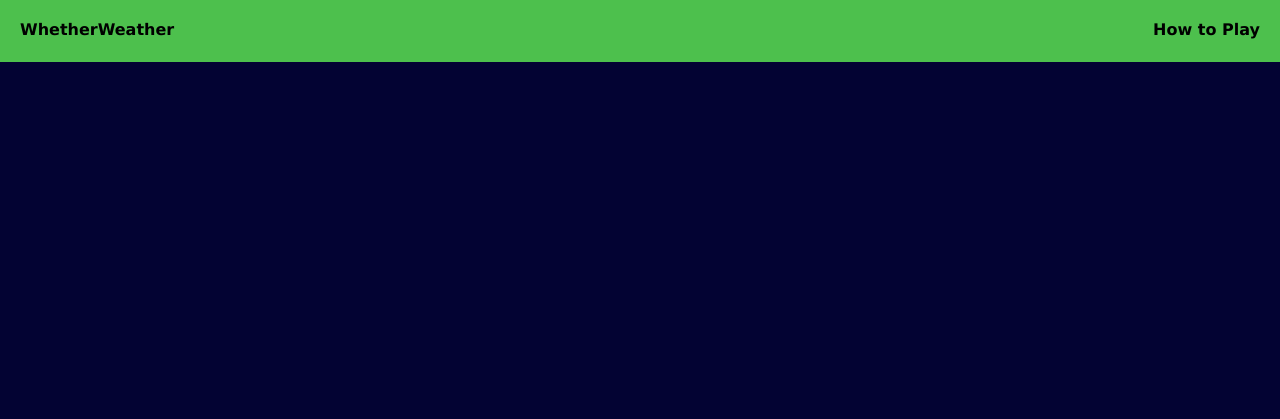
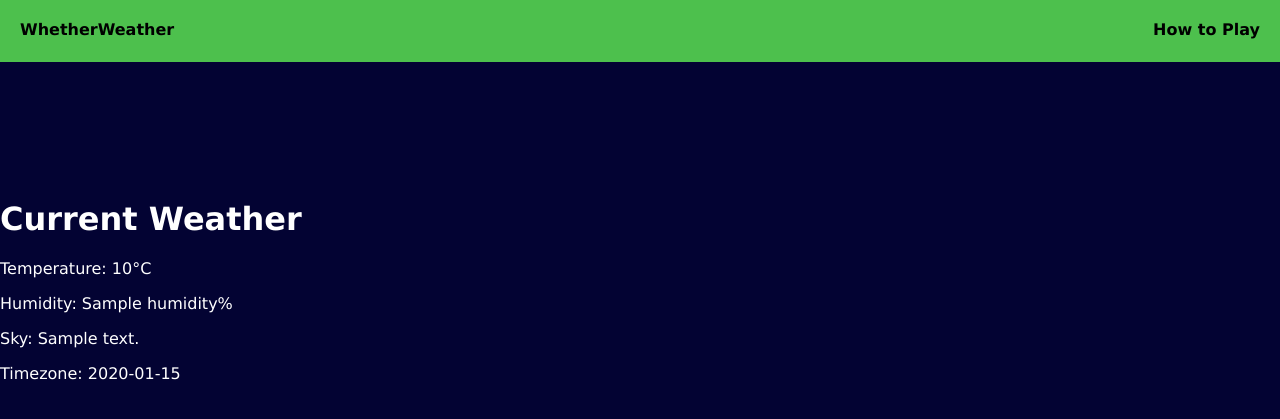
Before and after one commit to jerryp330/WhetherWeather, a Flask app: page /play in a window 1280 px wide. Shown: the top 419 px of the page. Run offline with Flask 3, Linux system fonts and the light colour scheme; a database or web service that is not in the repository returns one stand-in record (values such as "Sample title"); data that the repository does not hold is empty.

Commit message:
fashion fashion fashion fanatic

```diff
--- a/static/style.css
+++ b/static/style.css
@@ -62,3 +62,7 @@ button {
 #how-page {
     margin: 300px 15px 0px 15px;
 }
+
+#data {
+    margin-top: 200px
+}
--- a/templates/play.html
+++ b/templates/play.html
@@ -1,7 +1,11 @@
 {% extends "layout.html" %}
 
 {% block content %}
-
-    <h1> I AM THEREFORE I DO NOT THINK</h1>
-
+    <div id = "data">
+        <h1>Current Weather</h1>
+        <p>Temperature: {{ current_weather.temp }}°C</p>
+        <p>Humidity: {{ current_weather.humidity }}%</p>
+        <p>Sky: {{ current_weather.sky }}</p>
+        <p>Timezone: {{ current_weather.timezone }}</p>
+    </div>
 {% endblock %}
```
